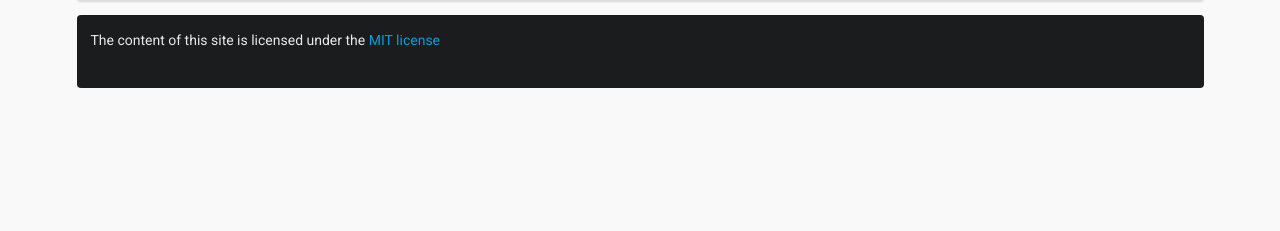
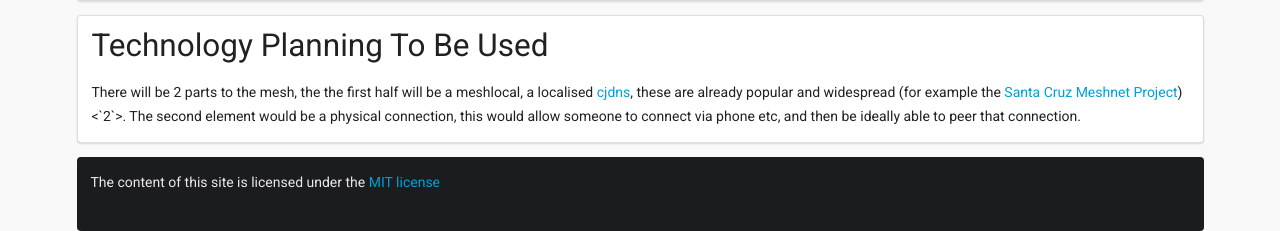
Before and after one commit to J-tt/Fremantle-Mesh-Website, a website: page index.html in a window 1280 px wide. Shown: the part 713-944 px from the top of the page. Before the commit the page ends 801 px from the top, so only its background shows below. Drawn offline with nearby package versions, Linux system fonts and the light colour scheme.

Commit message:
Added section on technology

```diff
--- a/index.html
+++ b/index.html
@@ -66,6 +66,16 @@
                     and any ideas, skills and contributions are always welcome.
                 </p>
             </div>
+            <div class="ui segment">
+                <h1 class="ui header">Technology Planning To Be Used</h1>
+                <p>There will be 2 parts to the mesh, the the first half will be a meshlocal,
+                    a localised <a href="https://github.com/cjdelisle/cjdns/">cjdns</a>, these
+                    are already popular and widespread (for example the
+                    <a href="http://www.santacruzmesh.net/index.html">Santa Cruz Meshnet
+                        Project</a>)<`2`>. The second element would be a physical connection,
+                    this would allow someone to connect via phone etc, and then be ideally
+                    able to peer that connection.
+            </div>
             <div class="ui segment inverted">
                 <p>The content of this site is licensed under the <a href="LICENSE">MIT license</a></p>
             <div>
```
